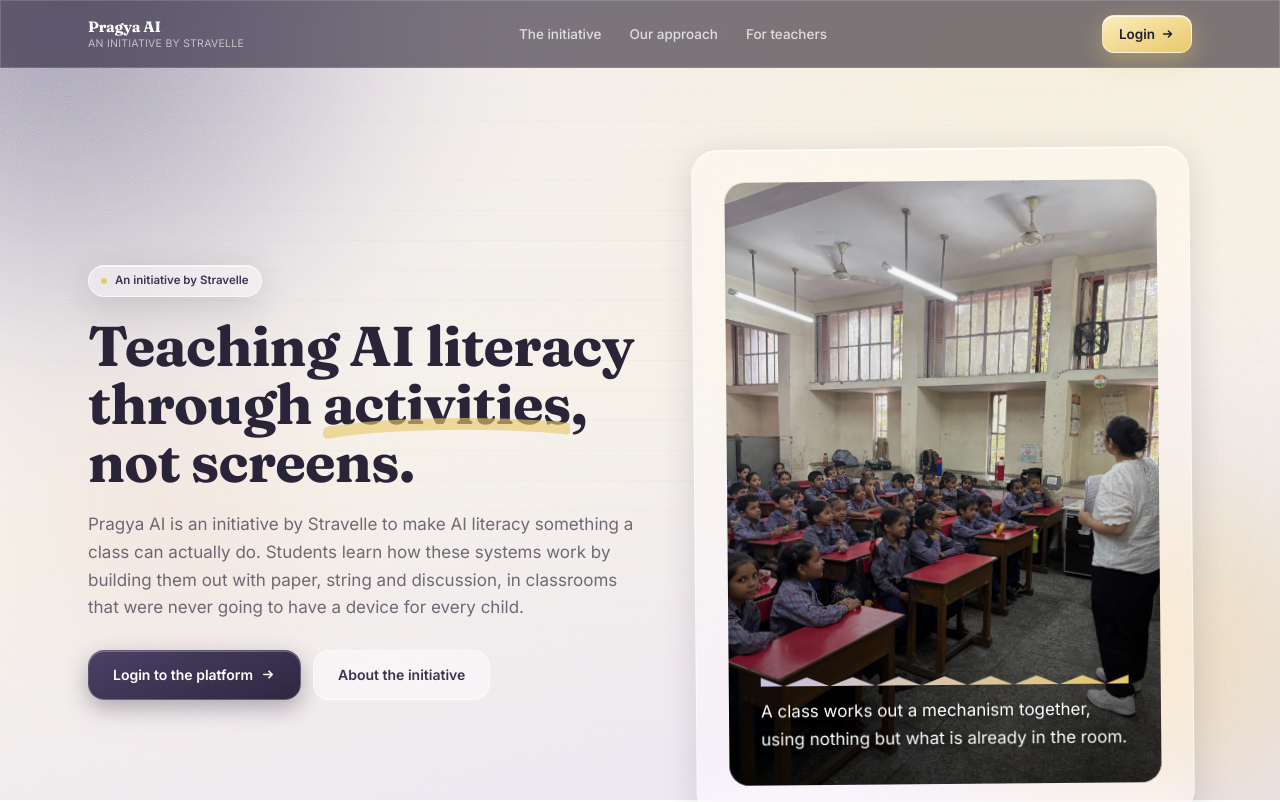
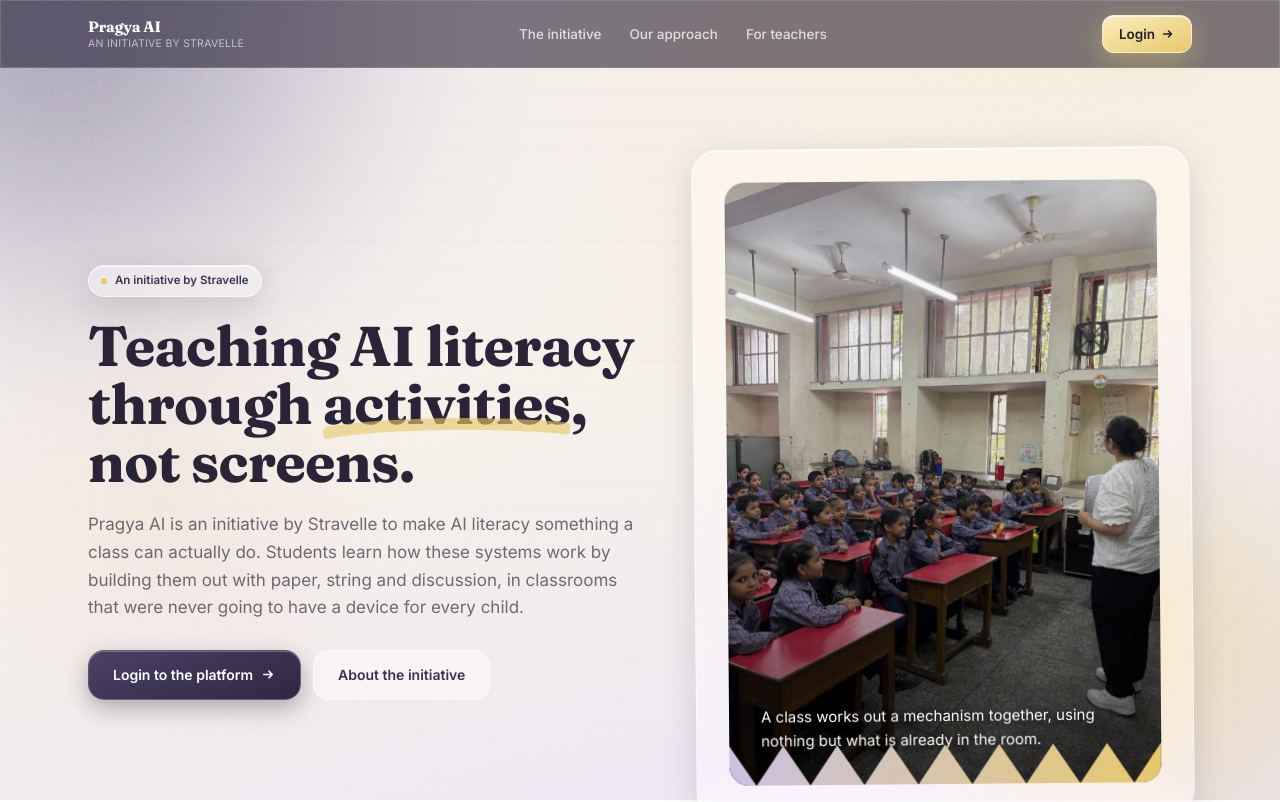
Before and after one commit to 24f2000884/Pragya.AI, a React (Vite) app: page / in a window 1280 px wide. Shown: the top 802 px of the page. Built offline with nearby package versions, Linux system fonts and the light colour scheme.

Commit message:
new homepage changes

```diff
--- a/src/HomePage.jsx
+++ b/src/HomePage.jsx
@@ -311,11 +311,11 @@
           <Reveal delay={120}>
             <div className="glass sheen pin rounded-[26px] p-5 sm:p-8">
               <div className="relative overflow-hidden rounded-[20px]">
-              <img src={photo2} alt="Pragya AI" className="w-full h-full h-[350px] object-cover block" />
+              <img src={photo2} alt="Pragya AI" className="w-full h-full h-[300px] object-cover block" />
               <div className="absolute inset-0 bg-gradient-to-t from-black/70 via-black/10 to-transparent" />
               <div className="absolute bottom-0 left-0 right-0 p-5 sm:p-8">
-              <div className="torn mb-3" style={{ background: "linear-gradient(100deg,var(--lavender),var(--butter-deep))" }} />
-              <p className="text-[15px] sm:text-[17px] leading-relaxed" style={{ color: "white", textShadow: "0 2px 6px rgba(0,0,0,0.6)"}}>
+              <div className="torn absolute bottom-0 left-0 w-full p-5" style={{ background: "linear-gradient(100deg,var(--lavender),var(--butter-deep))" }} />
+              <p className="text-[15px] sm:text-[15px] leading-relaxed" style={{ color: "white", textShadow: "0 2px 6px rgba(0,0,0,0.6)"}}>
                 A class works out a mechanism together, using nothing but what is already in the room.
               </p>
             </div>
```
